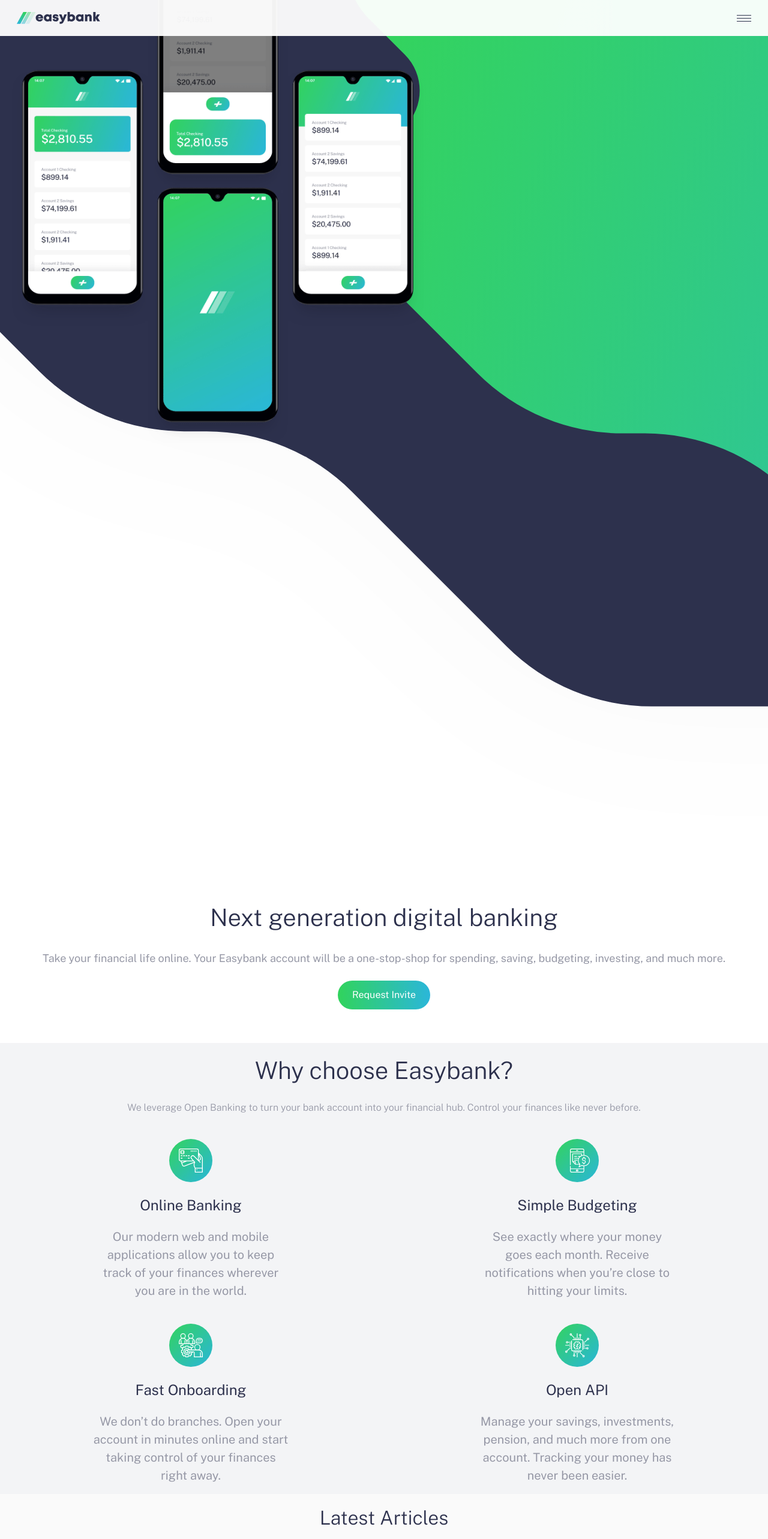
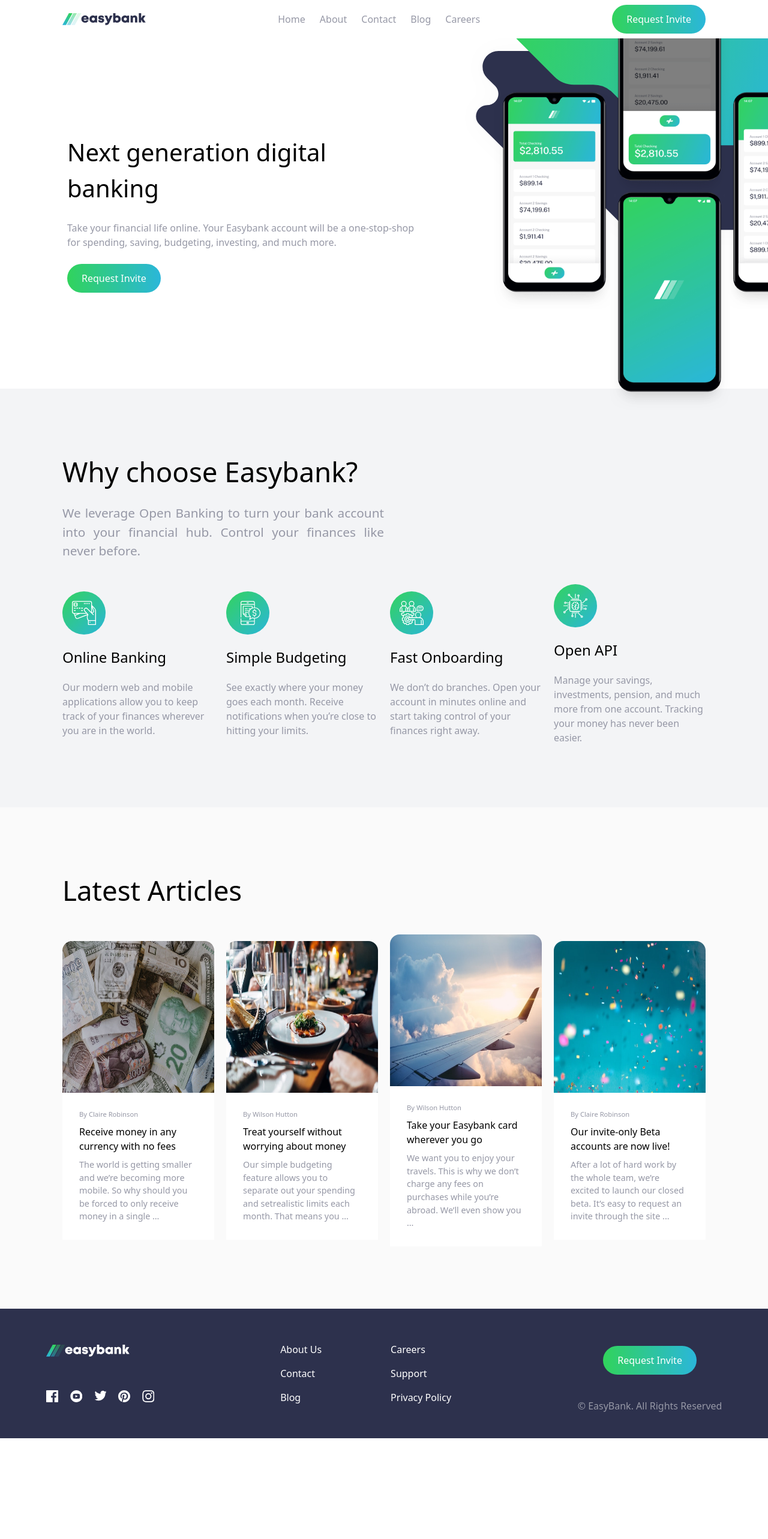
Before and after one commit to kenzycodex/EasyBank-Landing-Page, a React (Create React App) app: page / in a window 1280 px wide. Shown: the top 2566 px of the page at 60% size. After the commit the page ends 2398 px from the top, so only its background shows below. Built offline with nearby package versions, Linux system fonts and the light colour scheme.

Commit message:
Responsiveness fixed

```diff
--- a/src/components/App.js
+++ b/src/components/App.js
@@ -5,11 +5,7 @@
 import { Body } from './Body';
 
 export default function App() {
-  return (
-    <div className="font-Sans text-blue text-center relative">
-      <EasyBankApp />
-    </div>
-  );
+  return <EasyBankApp />;
 }
 
 function EasyBankApp() {
--- a/src/components/Article.js
+++ b/src/components/Article.js
@@ -1,17 +1,13 @@
 export function Article({ image, author, title, article, alt }) {
   return (
-    <div className="w-[20rem] bg-gray-100 desktop:hover:scale-105 desktop:hover:shadow-xl transition-all duration-500 ease-out cursor-pointer">
-      <div className="w-full mx-auto">
-        <img src={image} alt={alt} className="w-full aspect-square rounded-t-[0.9rem]" />
+    <div className="w-full aspect-square mx-auto desktop:hover:scale-105 desktop:hover:shadow-xl transition-all duration-500 ease-out cursor-pointer">
+      <img src={image} alt={alt} className="w-full aspect-square rounded-t-[1rem]" />
 
-        <div className="flex basis-full flex-col justify-center items-start text-start bg-white p-7 gap-2">
-          <p className="font-light text-[0.5rem] desktop:text-[0.9rem] text-gray-300">
-            By {author}
-          </p>
-          <h2 className=" text-[0.9rem] desktop:text-[1.3rem] hover:text-green">{title}</h2>
+      <div className="flex flex-col justify-center items-start text-start bg-white p-7 gap-2">
+        <p className="font-light text-[0.5rem] desktop:text-[0.7rem] text-gray-300">By {author}</p>
+        <h2 className=" text-[0.9rem] desktop:text-[1rem] hover:text-green">{title}</h2>
 
-          <p className="font-light text-[0.9rem] desktop:text-[1rem] text-gray-300">{article}</p>
-        </div>
+        <p className="font-light text-[0.9rem] text-gray-300">{article}</p>
       </div>
     </div>
   );
--- a/src/components/Articles.js
+++ b/src/components/Articles.js
@@ -3,11 +3,11 @@
 
 export function Articles() {
   return (
-    <aside className=" bg-gray-100 mobile:p-[1rem] desktop:p-[6.5rem] w-full ">
-      <h1 className="mobile:text-[2rem] desktop:text-[2.85rem] font-light mb-10 desktop:text-start">
+    <div className=" bg-gray-100 p-[1rem] desktop:p-[6.5rem] w-full ">
+      <h1 className="text-[2rem] desktop:text-[2.85rem] font-light mb-10 text-center desktop:text-start">
         Latest Articles
       </h1>
-      <div className="flex flex-row justify-center items-center flex-wrap gap-[3rem]">
+      <div className="grid place-items-center grid-flow-row md:grid-cols-2 desktop:grid-cols-4 gap-5">
         {latestArticles.map((article) => (
           <Article
             image={article.image}
@@ -19,6 +19,6 @@
           />
         ))}
       </div>
-    </aside>
+    </div>
   );
 }
--- a/src/components/Bank.js
+++ b/src/components/Bank.js
@@ -1,9 +1,9 @@
 export function Bank({ image, alt, title, text }) {
   return (
-    <div className=" w-[20.4rem] flex gap-5 flex-col justify-center items-center desktop:items-start desktop:text-start cursor-default desktop:hover:-translate-y-5 transition-all duration-500 ease-out">
+    <div className="flex gap-5 flex-col justify-center items-center desktop:items-start desktop:text-start cursor-default  desktop:hover:-translate-y-5 transition-all duration-500 ease-in-out">
       <img src={image} alt={alt} className="" />
       <h2 className="text-[1.5rem]">{title}</h2>
-      <p className="text-gray-300 text-[1.25rem]">{text}</p>
+      <p className="text-gray-300">{text}</p>
     </div>
   );
 }
--- a/src/components/EasyBank.js
+++ b/src/components/EasyBank.js
@@ -3,15 +3,17 @@
 
 export function EasyBank() {
   return (
-    <main className="p-[1rem] bg-gray-200  desktop:p-[6.5rem] ">
+    <div className="p-[1rem] bg-gray-200 desktop:p-[6.5rem] text-center">
       <div className="font-light mb-10 justify-center items-center desktop:text-justify desktop:w-1/2">
-        <h1 className="mobile:text-[2.5rem] desktop:text-[2.85rem] mb-5">Why choose Easybank?</h1>
-        <p className="text-gray-300 mobile:text-[1rem] desktop:text-[1.3rem]">
+        <h1 className="text-[3rem] mobile:text-[4rem] desktop:text-[2.85rem] mb-5">
+          Why choose Easybank?
+        </h1>
+        <p className="text-gray-300 text-[1rem] mobile:text-[1.5rem] md:text-[1.8rem] desktop:text-[1.3rem]">
           We leverage Open Banking to turn your bank account into your financial hub. Control your
           finances like never before.
         </p>
       </div>
-      <div className="grid place-items-center mobile:grid-flow-row md:grid-cols-2 desktop:grid-flow-col gap-10 ">
+      <div className="grid place-items-center grid-flow-row md:grid-cols-2 desktop:grid-cols-4 gap-5">
         {easyBank.map((bank) => (
           <Bank
             image={bank.image}
@@ -22,6 +24,6 @@
           />
         ))}
       </div>
-    </main>
+    </div>
   );
 }
--- a/src/components/Footer.js
+++ b/src/components/Footer.js
@@ -3,7 +3,7 @@
 export function Footer() {
   return (
     <>
-      <footer className="bg-blue text-white flex flex-col desktop:flex-row flex-wrap mobile:justify-center desktop:justify-around items-center py-8">
+      <footer className="bg-blue text-white flex flex-col desktop:flex-row flex-wrap mobile:justify-center desktop:justify-around items-center py-8 text-center">
         <div className="py-7 flex flex-col justify-center mobile:items-center desktop:items-start gap-14">
           <svg xmlns="http://www.w3.org/2000/svg" width="139" height="20">
             <defs>
--- a/src/components/Header.js
+++ b/src/components/Header.js
@@ -2,34 +2,33 @@
 
 export function Header() {
   return (
-    <header className="relative flex mobile:flex-col desktop:flex-row-reverse justify-center items-center">
-      <div className="w-full relative overflow-x-hidden">
+    <div className="desktop:static h-auto w-full flex flex-col desktop:flex-row-reverse overflow-x-clip">
+      <div className="w-full relative flex justify-center items-center ">
         <img src="./images/bg-intro-mobile.svg" alt="intro" className="w-full desktop:hidden" />
         <img
           src="./images/bg-intro-desktop.svg"
           alt="intro"
-          className="hidden desktop:block w-full relative top-[-7rem] right-[-10rem]"
+          className="invisible desktop:visible absolute top-[-7.5rem] right-[-4rem]"
         />
-        <div>
         <img
           src="./images/image-mockups.png"
           alt="mockupImage"
-            className="desktop:w-[36.5rem] m-auto absolute p-5 mobile:h-[33rem] md:h-[55rem] desktop:h-full mobile:top-[-7.55rem] desktop:top-0 desktop:right-[-7rem]"
+          className="absolute top-[-6rem] mobile:top-[-9rem] md:top-[-11rem] desktop:top-[-6rem] desktop:right-[-8rem]"
         />
       </div>
-      </div>
-      <div className=" flex justify-center items-center py-14 desktop:ml-[7rem]">
-        <div className="flex flex-col justify-center mobile:items-center desktop:items-start">
-          <h1 className="text-[2.5rem] desktop:text-[4rem] desktop:text-start font-light leading-normal mx-auto">
+
+      <div className=" flex flex-col justify-center items-center desktop:items-start pb-10 desktop:py-40 desktop:ml-[7rem] desktop:w-full">
+        <h1 className="text-[2.5rem] mobile:text-[3.5rem] md:text-[4rem]  desktop:text-[2.5rem]  font-light mx-auto desktop:mx-0 text-center desktop:text-start ">
           Next generation digital banking
         </h1>
-          <p className="text-gray-300 py-[1.5rem] w-full mx-auto px-5 desktop:px-0 text-base desktop:text-[1.2rem] mobile:text-start desktop:text-justify ">
+        <p className=" text-gray-300 py-[1.5rem] w-full mx-auto desktop:mx-0 px-5 desktop:px-0  text-base mobile:text-[1.5rem] md:text-[1.85rem] desktop:text-[1rem] text-justify desktop:text-start   ">
           Take your financial life online. Your Easybank account will be a one-stop-shop for
           spending, saving, budgeting, investing, and much more.
         </p>
+        <div>
           <RequestInvite />
         </div>
       </div>
-    </header>
+    </div>
   );
 }
--- a/src/components/Modal.js
+++ b/src/components/Modal.js
@@ -1,6 +1,6 @@
 export function Modal() {
   return (
-    <div className="absolute z-10 top-[4.1rem] left-0 bg-blue/80 h-full w-full desktop:hidden">
+    <div className="text-center absolute z-10 top-[4.1rem] left-0 bg-blue/80 h-full w-full desktop:hidden">
       <div className="fixed z-30 top-[15%] left-1/2 -translate-x-1/2 bg-white text-blue w-4/5 mx-auto py-8 tablet:py-10 rounded-md ">
         <ul className="flex flex-col gap-6">
           <li>
--- a/src/components/Nav.js
+++ b/src/components/Nav.js
@@ -4,7 +4,7 @@
 export function Nav({ isOpen, handlerOpen }) {
   return (
     <>
-      <nav className="fixed w-full desktop:h-[5.2rem] py-5 mobile:px-7 desktop:px-[6.5rem] flex bg-white bg-opacity-95 desktop:bg-opacity-100 justify-between items-center desktop:absolute z-20">
+      <div className="w-full h-[4rem] py-5 px-7 desktop:px-[6.5rem] flex bg-white bg-opacity-100 desktop:bg-opacity-100 justify-between items-center relative z-10">
         <div className="w-fit">
           <svg xmlns="http://www.w3.org/2000/svg" width="139" height="20">
             <defs>
@@ -29,7 +29,7 @@
           </svg>
         </div>
         <nav className="hidden desktop:block h-auto">
-          <ul className="flex flex-row justify-center items-center gap-x-10">
+          <ul className="flex flex-row justify-center items-center gap-x-[10%]">
             <li>
               <a href="#home" className="navBorder">
                 Home
@@ -61,16 +61,16 @@
           <RequestInvite />
         </div>
         <div
-          className=" cursor-pointer desktop:hidden transition-all duration-1000 ease-in-out"
+          className=" cursor-pointer desktop:hidden transition-all duration-300 ease-in-out"
           onClick={handlerOpen}
         >
           {!isOpen ? (
-            <img src="./images/icon-hamburger.svg" className="w-[1.5rem]" alt="menu" />
+            <img src="./images/icon-hamburger.svg" alt="menu" />
           ) : (
-            <img src="./images/icon-close.svg" className="w-[1.5rem] " alt="close" />
+            <img src="./images/icon-close.svg" alt="close" />
           )}
         </div>
-      </nav>
+      </div>
       {isOpen && <Modal />}
     </>
   );
--- a/src/index.css
+++ b/src/index.css
@@ -16,5 +16,5 @@
   border-bottom: 4px solid;
   border-image: linear-gradient(to right, hsl(136, 65%, 51%) 45%, hsl(192, 70%, 51%) 55%);
   border-image-slice: 1;
-  padding-bottom: 2rem;
+  padding-bottom: 1.2rem;
 }
--- a/tailwind.config.js
+++ b/tailwind.config.js
@@ -3,9 +3,9 @@
   content: ['./src/**/*.{js,jsx,ts,tsx}'],
   theme: {
     screens: {
-      mobile: '320px',
+      mobile: '640px',
       md: '768px',
-      desktop: '1440px',
+      desktop: '1024px',
     },
     colors: {
       white: 'hsl(0, 0%, 100%)',
```
Lines whose indentation alone changed are shown as unchanged.
